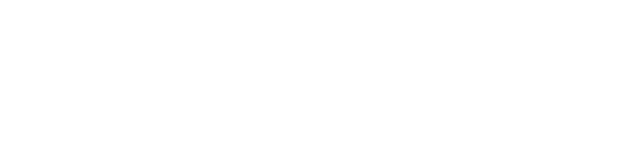
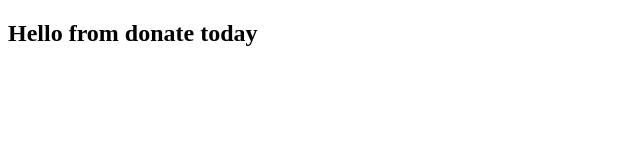
Before and after one commit to hrhabib07/html-css-project, a plain HTML site: page index.html in a window 1280 px wide. Shown: the whole page, without its empty margins (0-640 px from the left). Drawn offline with Linux system fonts and the light colour scheme.

Commit message:
project created

```diff
--- a/index.html
+++ b/index.html
@@ -6,11 +6,11 @@
     <meta http-equiv="X-UA-Compatible" content="IE=edge">
     <meta name="viewport" content="width=device-width, initial-scale=1.0">
     <link rel="stylesheet" href="style.css">
-    <title>Document</title>
+    <title>Donate-today</title>
 </head>
 
 <body>
-
+    <h2>Hello from donate today</h2>
 </body>
 
 </html>
```
